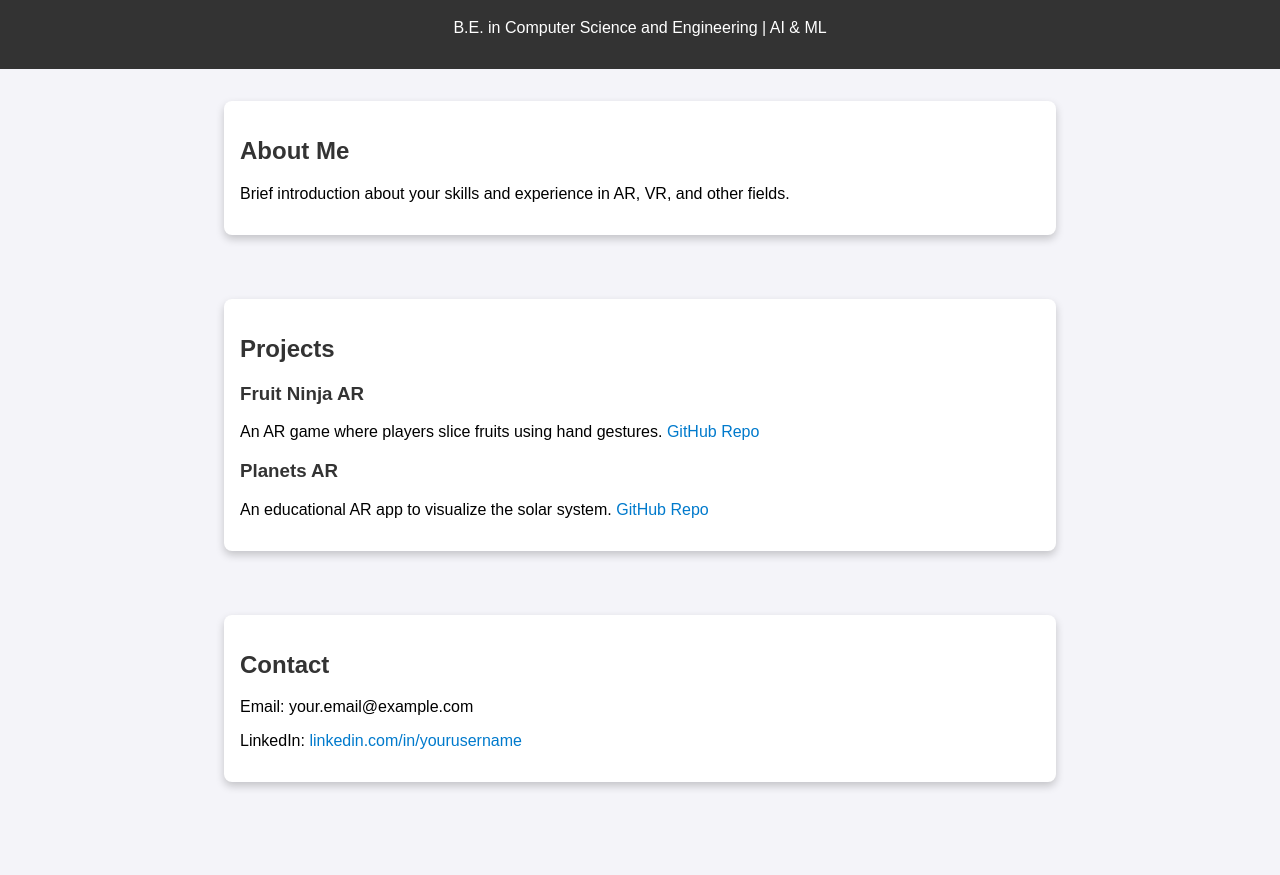
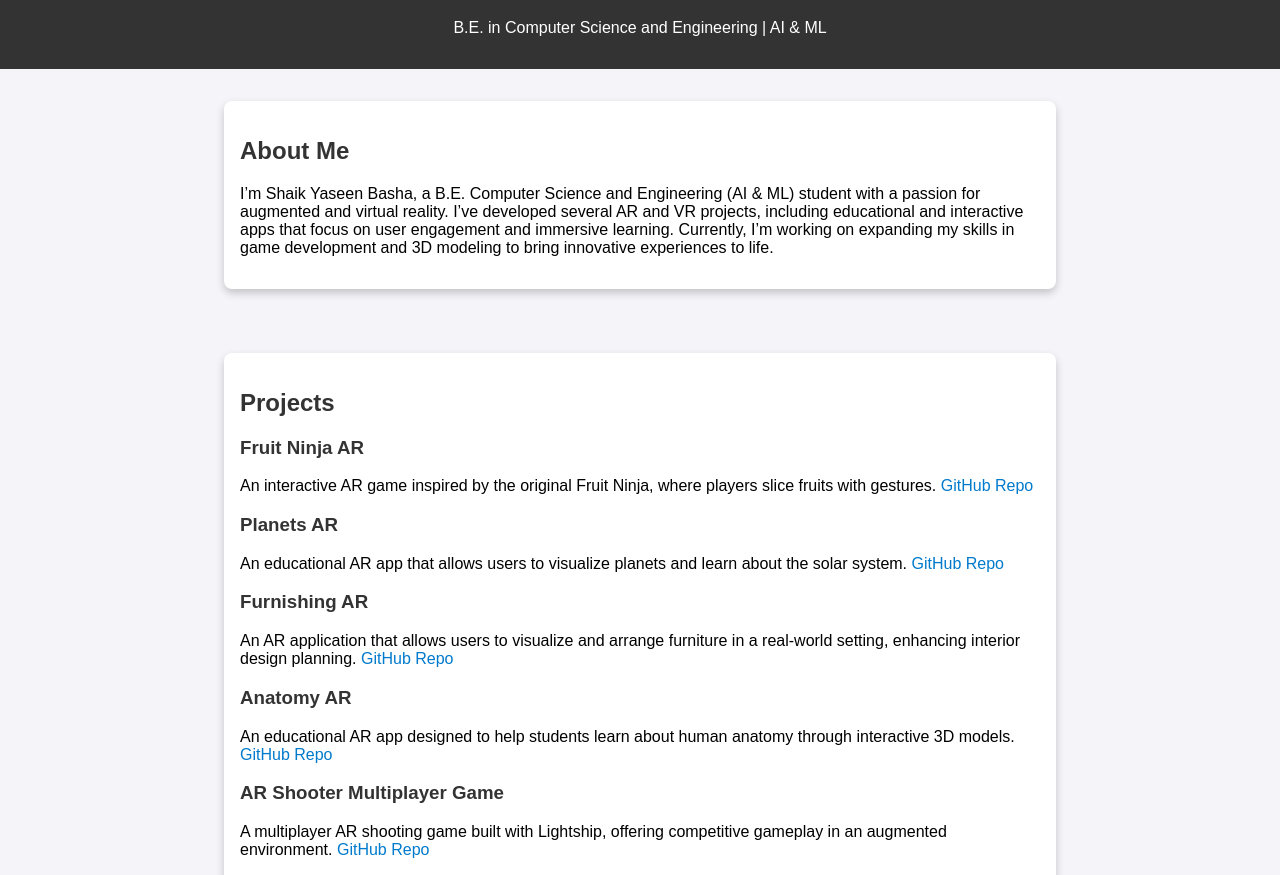
Before and after one commit to ShaikYaseenBasha578/ShaikYaseenBasha578.github.io, a plain HTML site: page index.html in a window 1280 px wide. Shown: the part 77-952 px from the top of the page. Before the commit the page ends 891 px from the top, so only its background shows below. Drawn offline with Linux system fonts and the light colour scheme.

Commit message:
Update index.html

```diff
--- a/index.html
+++ b/index.html
@@ -14,20 +14,32 @@
 
     <section id="about">
         <h2>About Me</h2>
-        <p>Brief introduction about your skills and experience in AR, VR, and other fields.</p>
+        <p>I’m Shaik Yaseen Basha, a B.E. Computer Science and Engineering (AI & ML) student with a passion for augmented and virtual reality. I’ve developed several AR and VR projects, including educational and interactive apps that focus on user engagement and immersive learning. Currently, I’m working on expanding my skills in game development and 3D modeling to bring innovative experiences to life.</p>
     </section>
 
     <section id="projects">
         <h2>Projects</h2>
         <div class="project">
             <h3>Fruit Ninja AR</h3>
-            <p>An AR game where players slice fruits using hand gestures. <a href="https://github.com/yourusername/fruit-ninja-ar">GitHub Repo</a></p>
+            <p>An interactive AR game inspired by the original Fruit Ninja, where players slice fruits with gestures. <a href="https://github.com/yourusername/fruit-ninja-ar">GitHub Repo</a></p>
         </div>
         <div class="project">
             <h3>Planets AR</h3>
-            <p>An educational AR app to visualize the solar system. <a href="https://github.com/yourusername/planets-ar">GitHub Repo</a></p>
+            <p>An educational AR app that allows users to visualize planets and learn about the solar system. <a href="https://github.com/yourusername/planets-ar">GitHub Repo</a></p>
         </div>
-        <!-- Add more projects as needed -->
+        <div class="project">
+            <h3>Furnishing AR</h3>
+            <p>An AR application that allows users to visualize and arrange furniture in a real-world setting, enhancing interior design planning. <a href="https://github.com/yourusername/furnishing-ar">GitHub Repo</a></p>
+        </div>
+        <div class="project">
+            <h3>Anatomy AR</h3>
+            <p>An educational AR app designed to help students learn about human anatomy through interactive 3D models. <a href="https://github.com/yourusername/anatomy-ar">GitHub Repo</a></p>
+        </div>
+        <div class="project">
+            <h3>AR Shooter Multiplayer Game</h3>
+            <p>A multiplayer AR shooting game built with Lightship, offering competitive gameplay in an augmented environment. <a href="https://github.com/yourusername/ar-shooter-multiplayer">GitHub Repo</a></p>
+        </div>
+
     </section>
 
     <section id="contact">
```
